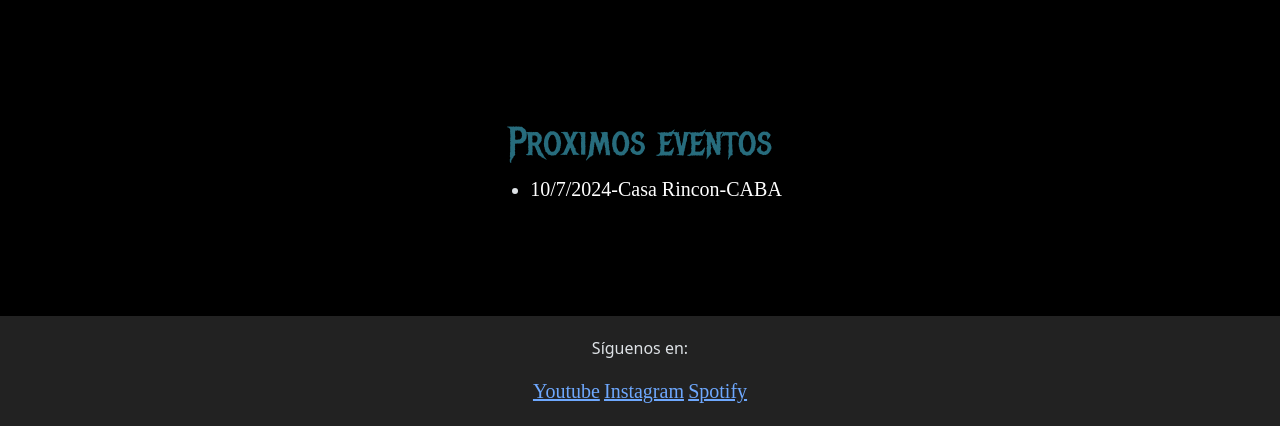
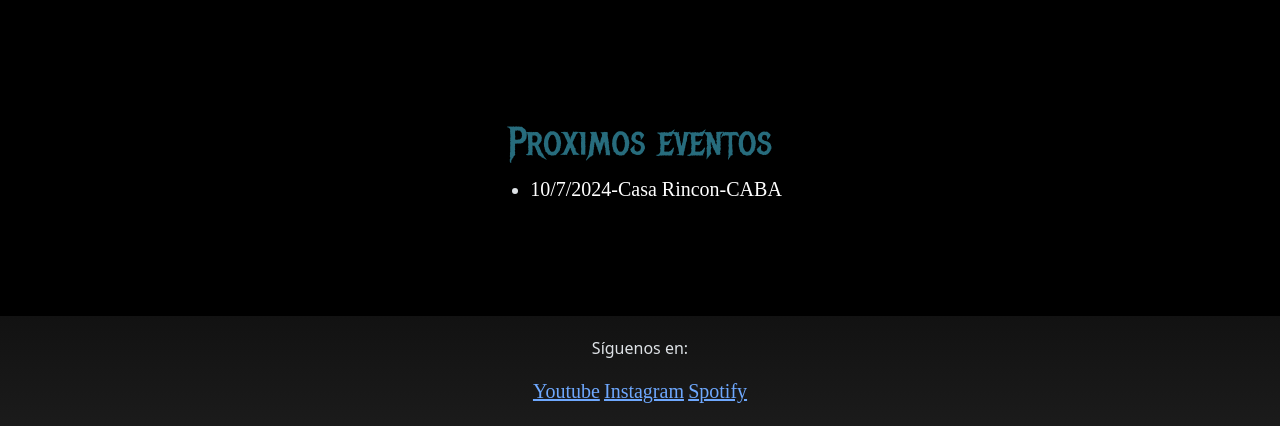
Before and after one commit to tomasflory/PreEntrega2-Flory, a website: page index.html in a window 1280 px wide. Shown: the part 2373-2799 px from the top of the page. Drawn offline with nearby package versions, Linux system fonts and the light colour scheme.

Commit message:
gradient

```diff
--- a/scss/styles.scss
+++ b/scss/styles.scss
@@ -80,7 +80,7 @@ section {
 
 footer {
   padding: 20px;
-  background-color: #222;
+  background: linear-gradient(to bottom, #121212, #1b1b1b);
   text-align: center;
   margin-top: 20px;
 }
```
Also changed, not shown: css/styles.css.
